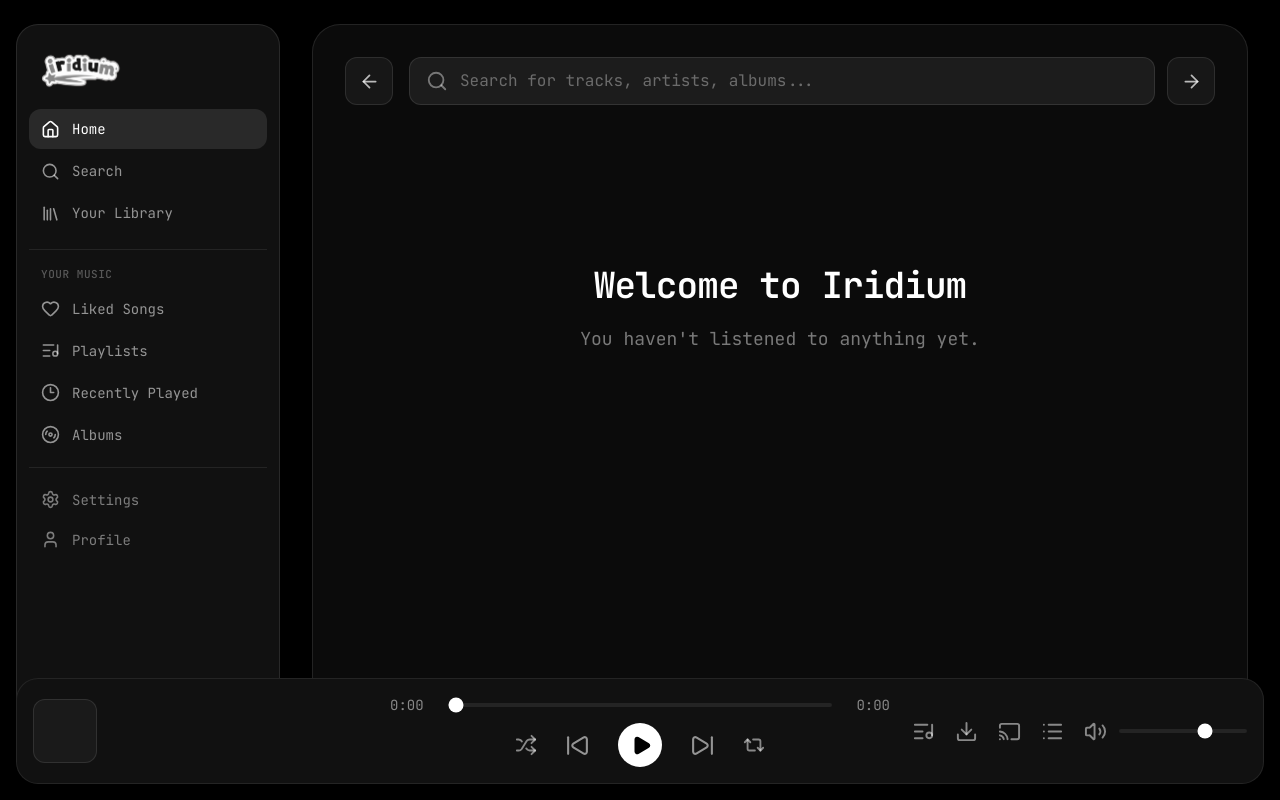
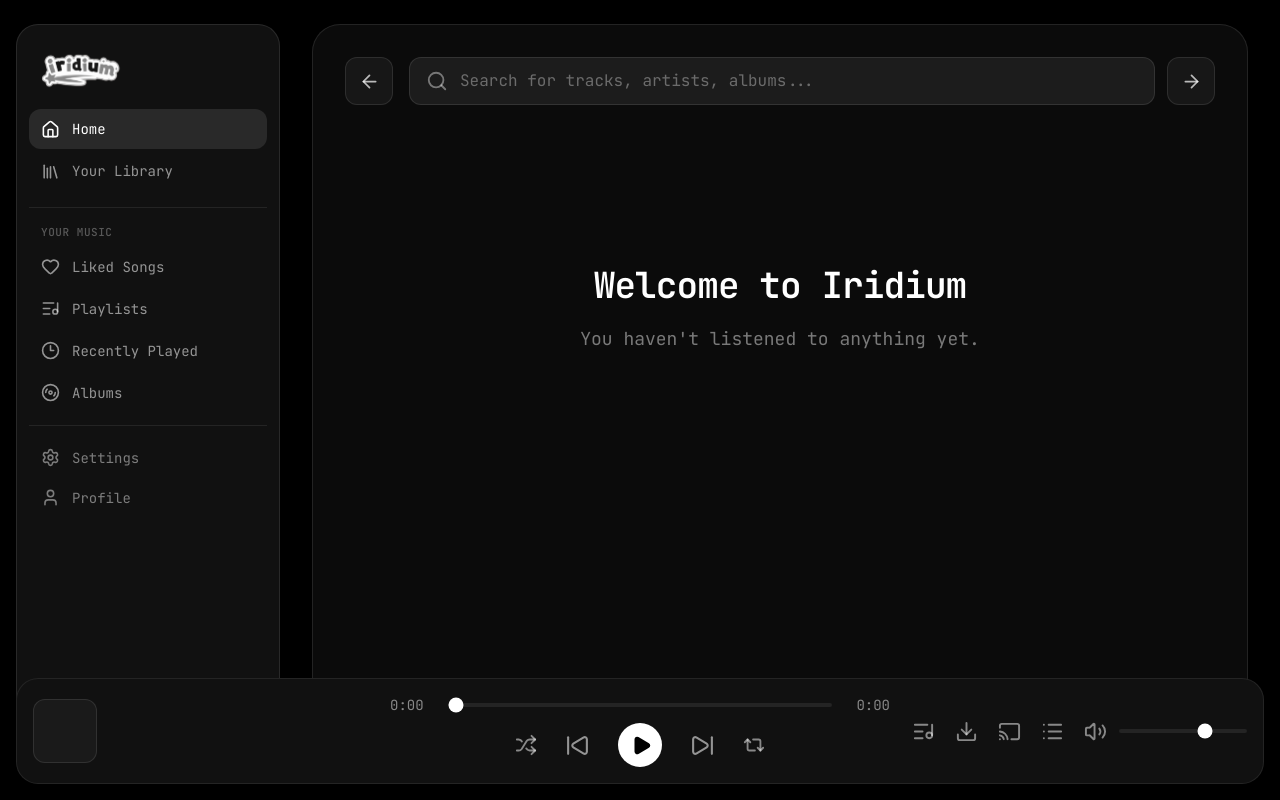
Before and after one commit to x87w/iridium, a Next.js app: page / in a window 1280 px wide. Built offline with nearby package versions, Linux system fonts and the light colour scheme.

Commit message:
remove search on sidebar

```diff
--- a/app/components/sidebar.tsx
+++ b/app/components/sidebar.tsx
@@ -2,7 +2,6 @@
 
 import {
     Home,
-    Search,
     Library,
     Heart,
     ListMusic,
@@ -16,10 +15,6 @@
     {
         label: "Home",
         icon: Home
-    },
-    {
-        label: "Search",
-        icon: Search
     },
     {
         label: "Your Library",
```
